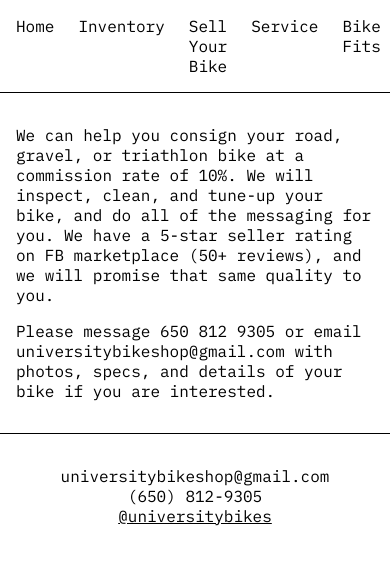
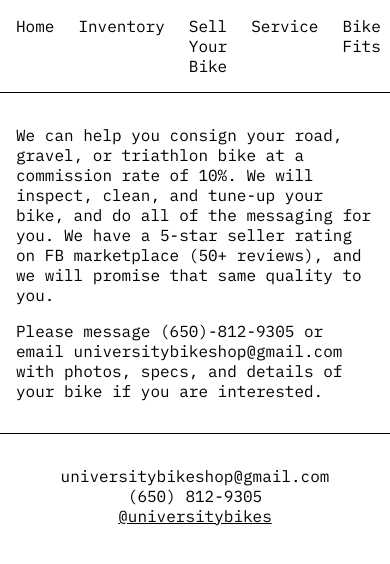
Before and after one commit to neuropathogens/university-bike-shop, a Next.js app: page /sell-your-bike in a window 390 px wide. Shown: the top 564 px of the page. Built offline with nearby package versions, Linux system fonts and the light colour scheme.

Commit message:
Format phone number in SellYourBike component

```diff
--- a/components/SellYourBike.tsx
+++ b/components/SellYourBike.tsx
@@ -11,7 +11,7 @@ export default function SellYourBike() {
         same quality to you.
       </p>
       <p>
-        Please message 650 812 9305 or email universitybikeshop@gmail.com
+        Please message (650)-812-9305 or email universitybikeshop@gmail.com
         with photos, specs, and details of your bike if you are interested.
       </p>
     </section>
```
